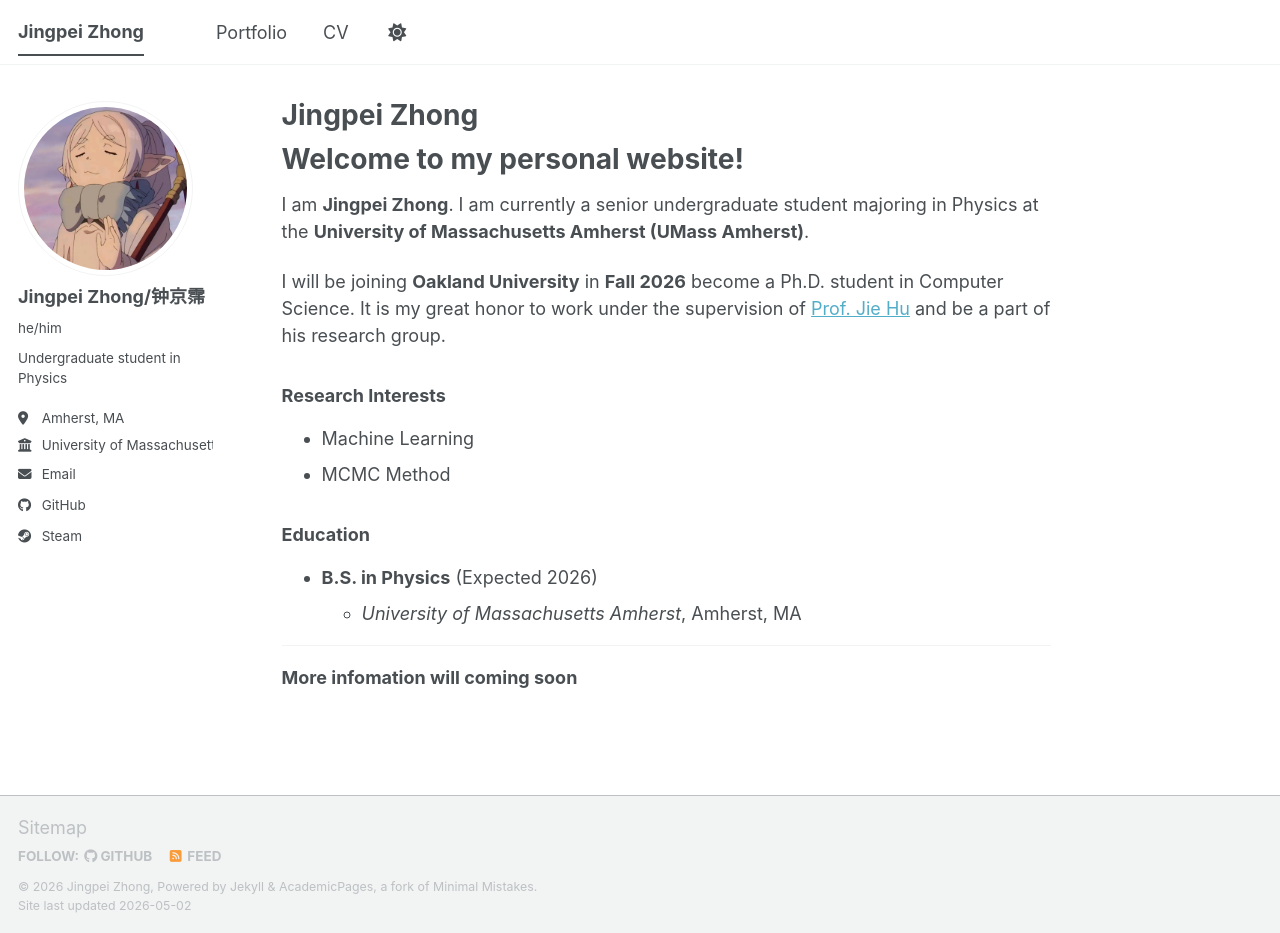
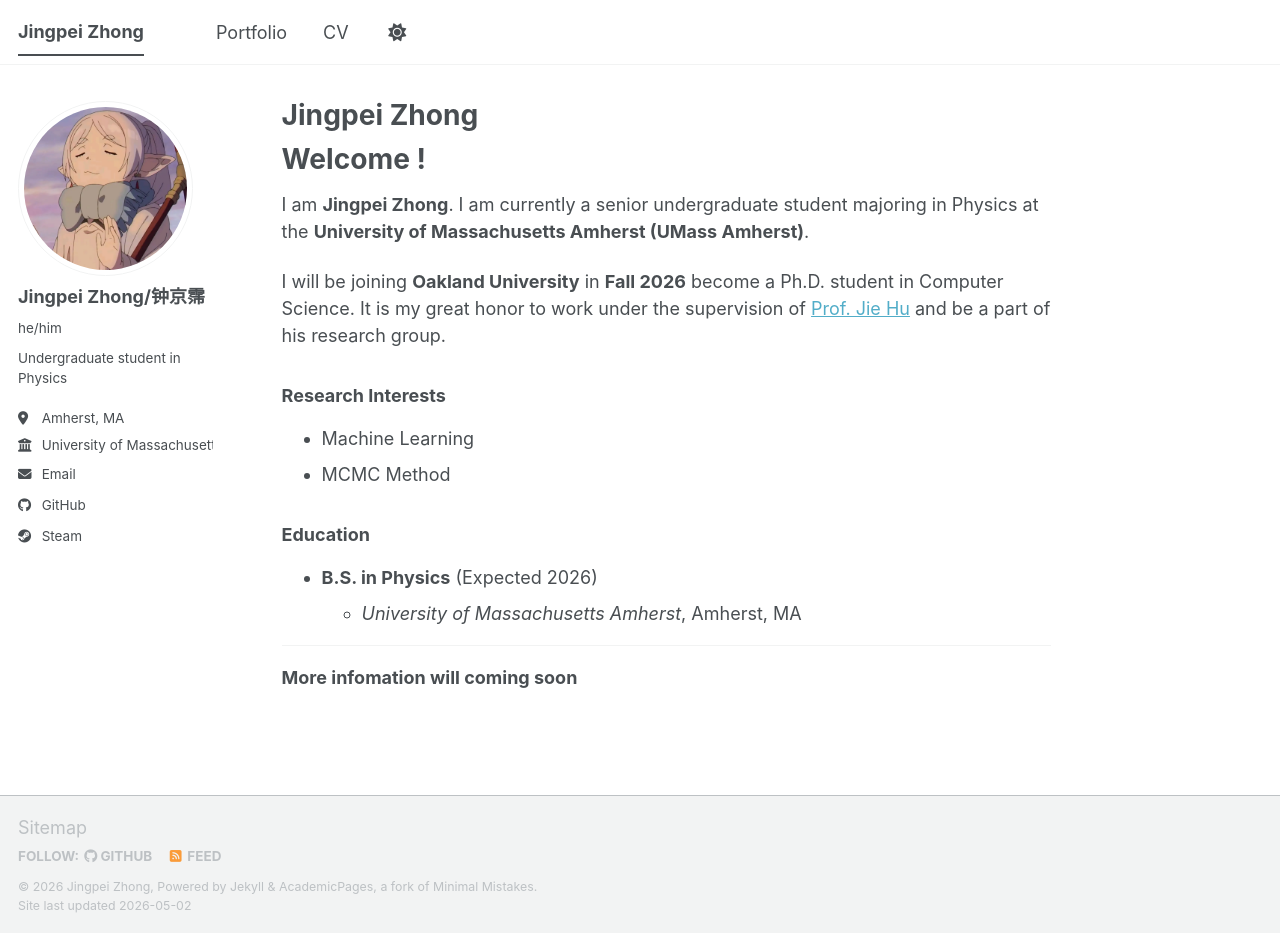
Before and after one commit to zjp6/zjp6.github.io, a Jekyll site: the page built from _pages/about.md, in a window 1280 px wide and 933 px high. Built offline with Jekyll 4.4.1, drawn with Linux system fonts in a browser that asks for light colours; a script bundle is joined from its source files by our own code; library files that are not in the unit come from our copies.

Commit message:
Update welcome message on about page

```diff
--- a/_pages/about.md
+++ b/_pages/about.md
@@ -7,7 +7,7 @@
   - /about.html
 ---
 
-# Welcome to my personal website!
+# Welcome !
 
 I am **Jingpei Zhong**. I am currently a senior undergraduate student majoring in Physics at the **University of Massachusetts Amherst (UMass Amherst)**.
 
```
